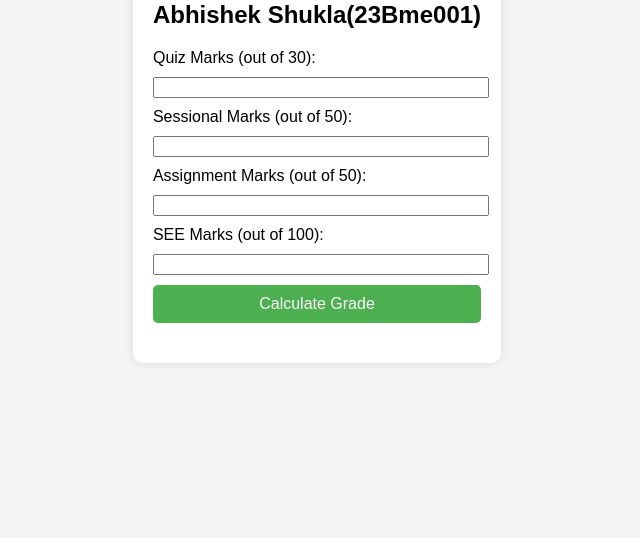
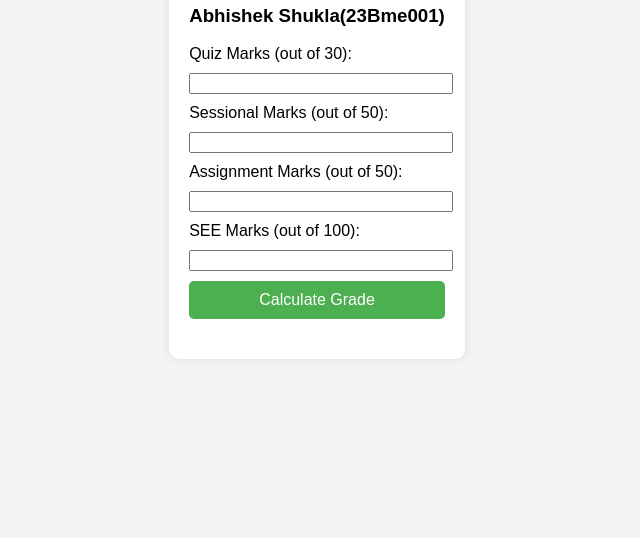
Before and after one commit to Abhi270804/Grade-Calculator-, a plain HTML site: page index.html in a window 1280 px wide. Shown: the part 262-800 px from the top of the page, without its empty margins (323-963 px from the left). Drawn offline with Linux system fonts and the light colour scheme.

Commit message:
index.html

```diff
--- a/index.html
+++ b/index.html
@@ -46,7 +46,7 @@
 
 <div class="container">
     <h2>Grade Calculator</h2>
-    <h2>Abhishek Shukla(23Bme001)</h2>
+    <h3>Abhishek Shukla(23Bme001)</h3>
     <label for="quiz">Quiz Marks (out of 30):</label>
     <input type="number" id="quiz" required>
 
```
